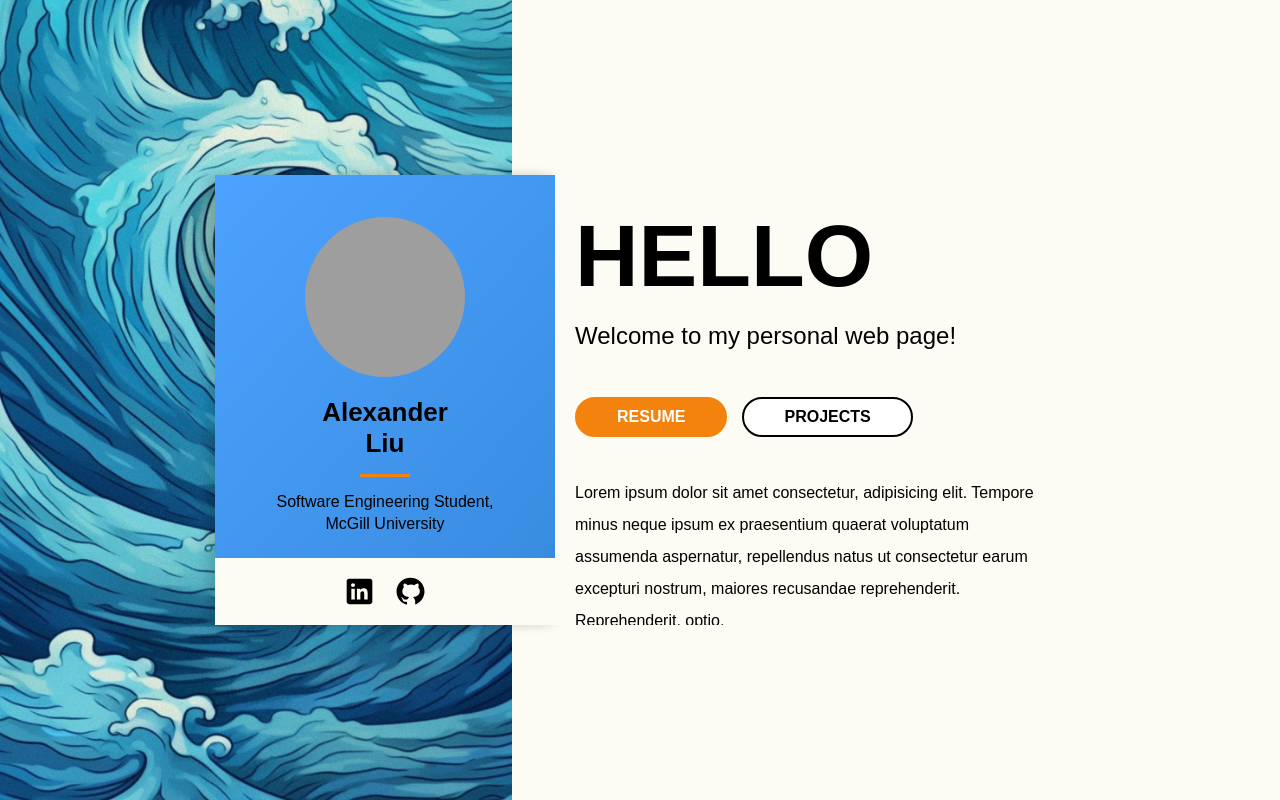
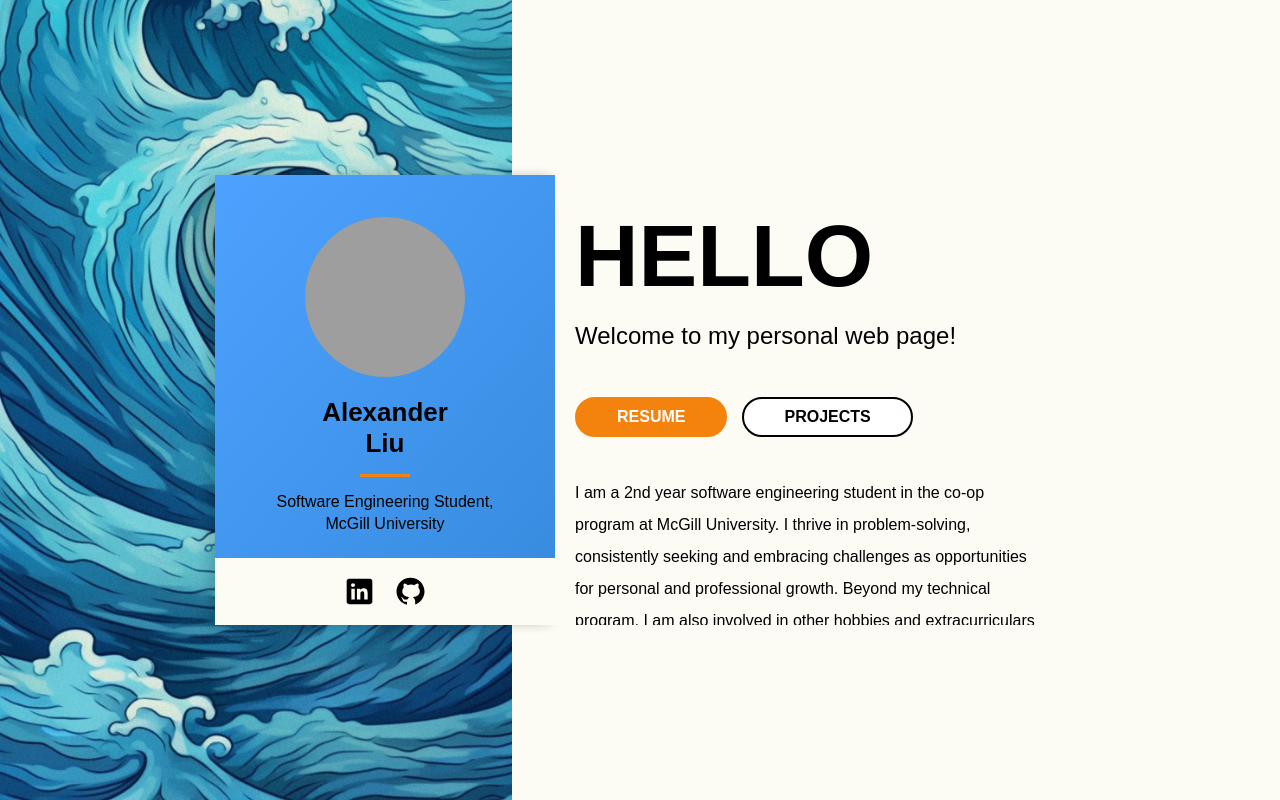
Before and after one commit to aliu07/Personal-Website, a React (Create React App) app: page / in a window 1280 px wide. Built offline with nearby package versions, Linux system fonts and the light colour scheme; grey boxes are pictures that could not be loaded.

Commit message:
changed bio section

```diff
--- a/src/Components/AboutMeBanner.jsx
+++ b/src/Components/AboutMeBanner.jsx
@@ -13,10 +13,7 @@ function AboutMeBanner() {
                 <ResumeAndProjectsButtons></ResumeAndProjectsButtons>
             </div>
             <p>
-            Lorem ipsum dolor sit amet consectetur, adipisicing elit. Tempore minus neque ipsum ex praesentium quaerat voluptatum assumenda aspernatur, repellendus natus ut consectetur earum excepturi nostrum, maiores recusandae reprehenderit. Reprehenderit, optio.
-            </p>
-            <p>
-            Lorem ipsum dolor sit amet consectetur adipisicing elit. Quisquam aperiam totam aspernatur, labore sequi perspiciatis eius praesentium, ab ipsa nihil possimus quas quos porro in. Officia excepturi atque repudiandae perspiciatis! Lorem ipsum dolor sit amet consectetur adipisicing elit. Quasi quos dignissimos soluta suscipit ullam sapiente temporibus dicta dolore facilis ratione doloribus fugit obcaecati blanditiis tempora, earum ab voluptates! Et, atque?
+            I am a 2nd year software engineering student in the co-op program at McGill University. I thrive in problem-solving, consistently seeking and embracing challenges as opportunities for personal and professional growth. Beyond my technical program, I am also involved in other hobbies and extracurriculars that you can find out about by below.
             </p>
         </div>
     );
```
